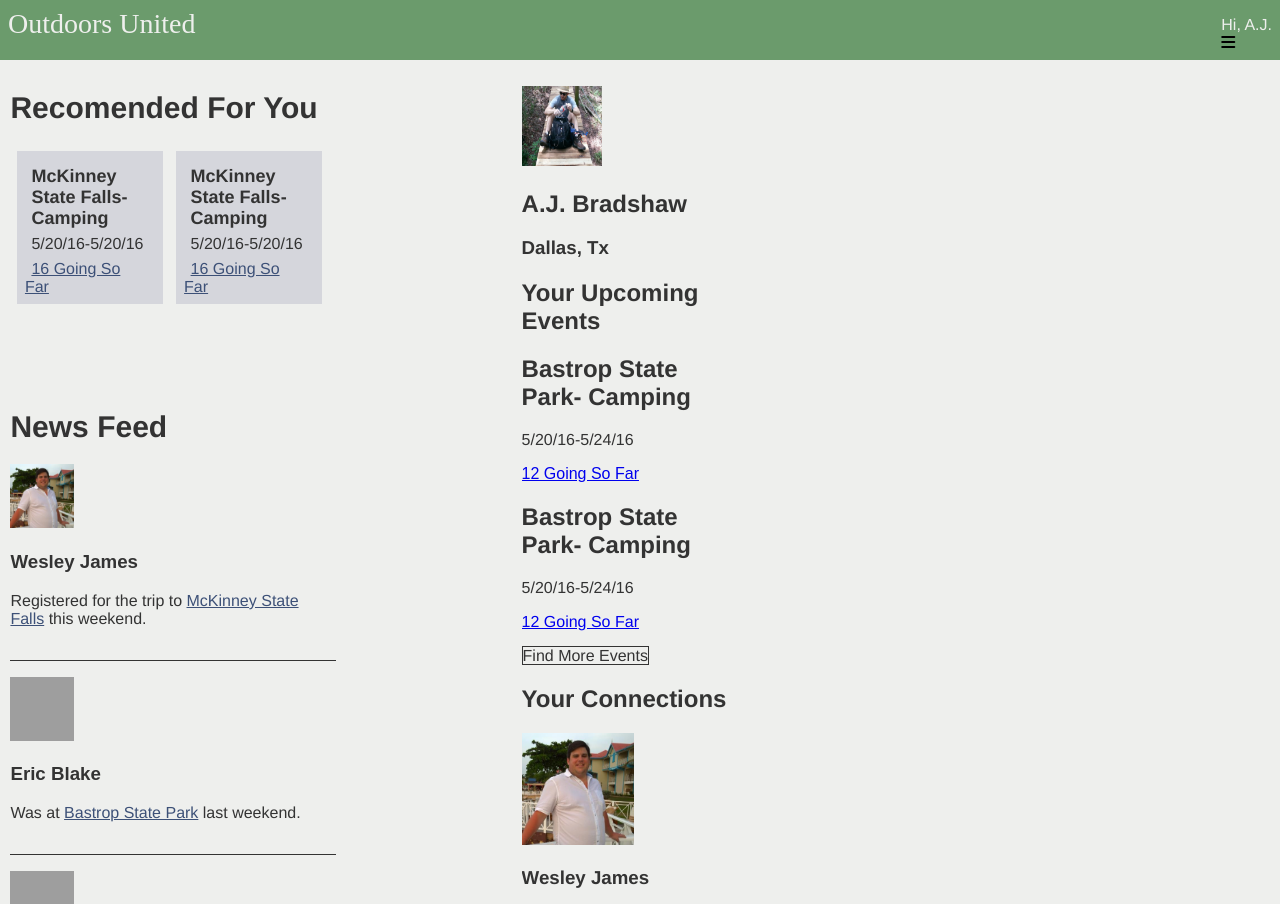
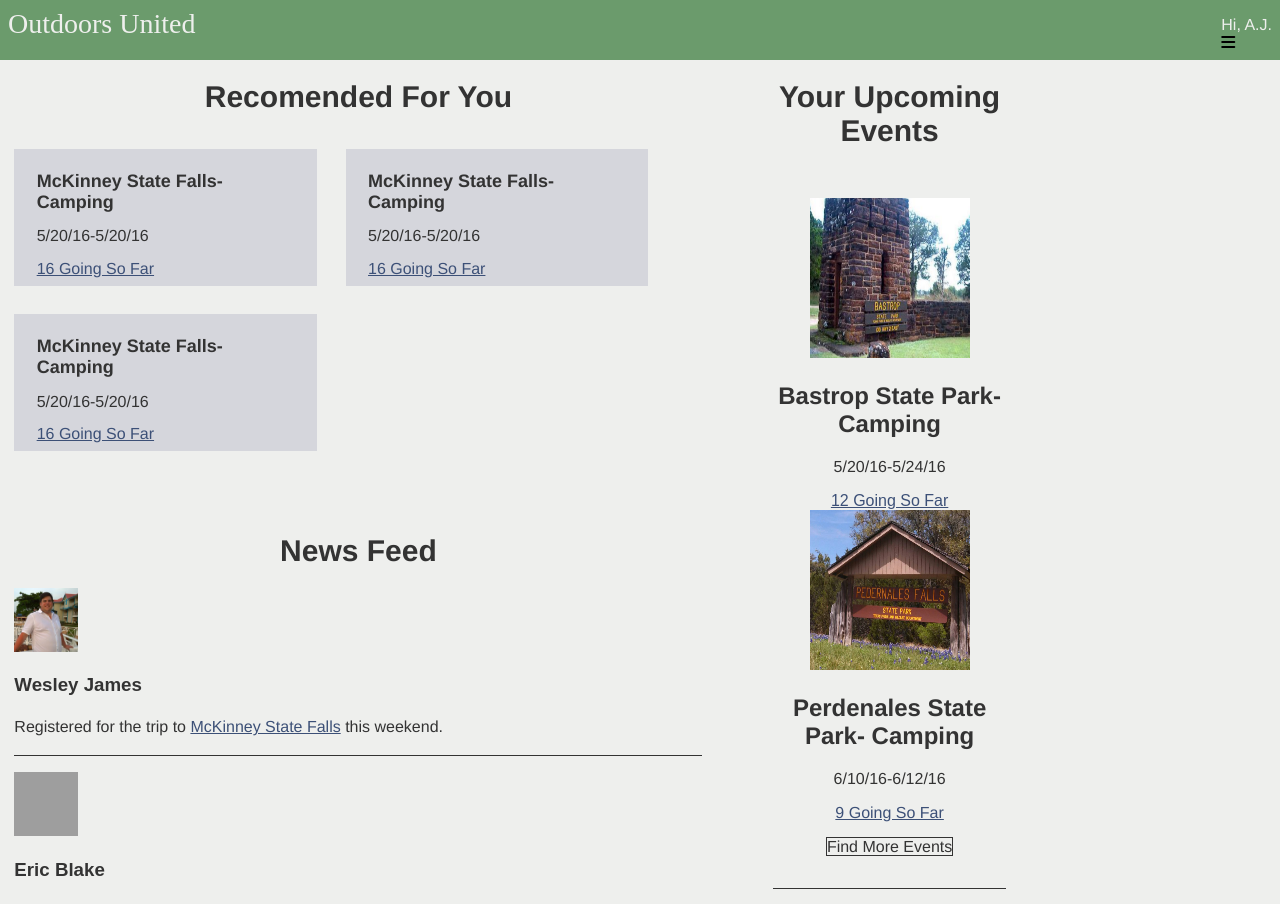
Before and after one commit to EricBlake/Outdoors-United-V1, a Jekyll site: the page built from outdoorsunited.github.io/dashboard.html, in a window 1280 px wide, cut to the strip 0-904 px from the top of the page. Built offline with Jekyll 4.4.1, drawn with Linux system fonts in a browser that asks for light colours; nearby versions of some CDN libraries; grey boxes are pictures that could not be loaded.

Commit message:
pushing updates to Home Page and background image

```diff
--- a/outdoorsunited.github.io/_sass/_base.scss
+++ b/outdoorsunited.github.io/_sass/_base.scss
@@ -1,20 +1,21 @@
 .dash_wrapper{
-
+	margin:2%;
 	margin:0 auto;
 
-	overflow:hidden;
 
 
 	.recomended{
+
 		box-sizing:border-box;
 		overflow:hidden;
-		padding-bottom:5em;
+		padding-bottom:3em;
 
 		h1{
 			font-family: $body_font;
 			font-weight: 800;
 			font-size: $header_size;
 			color:$font_color;
+			text-align: center;
 		}
 
 		.event_wrapper{
@@ -71,11 +72,13 @@
 	//--------------------------------------------------News Feed-->
 
 	.news_feed{
+		margin:2%;
 
 		h1{
 			font-family: $body_font;
 			font-size: $header_size;
 			color: $font_color;
+			text-align: center;
 		}
 
 
@@ -107,23 +110,27 @@
 
 					h3{
 						font-family: $body_font;
-						margin-bottom: 0em;
+						margin-bottom:0;
+						line-height: 0em;
 					}
 
 					p{
 						font-family: $body_font;
-						margin-top: 0em;
+						margin: 0em;
+						line-height: 1.5em;
 
 
 						a{
-							color: $button_color;
-						}
+							color: $button_color
+
+												}
 					}
 					.trip_photos{
 
 					img{
 						height:5em;
 						width: 5em;
+						margin-bottom:0em;
 
 					}//closing img
 
@@ -132,6 +139,7 @@
 						text-decoration: none;
 						color: $background-color;
 						padding:0.75em;
+						font-size: 14px;
 
 					}//closing view_btn tag
 
@@ -153,6 +161,8 @@
 
 
 	.profile{
+		margin: 2%;
+		display: none;
 
 
 		.profile_img{
@@ -181,10 +191,34 @@
 			}
 
 	.upcoming_events{
+		margin:2%;
+		text-align: center;
+		padding-bottom: 2em;
+		border-bottom:1px solid $font_color;
+			.upcoming_img{
+				width: 10em;
+				margin:0 auto;
+			img{
+				height: 10em;
+				width: 10em;
+
+				}
+			}
+			h1{
+			font-family: $body_font;
+			font-size: $header_size;
+			color: $font_color;
+			text-align: center;
+			padding-bottom: 1em;
+			}
 
 			p{
 				color: $font_color;
 				font-family: $body_font;
+			}
+			a{
+				color: $button_color;
+
 			}
 			.find_more_button{
 				color: $font_color;
@@ -196,11 +230,17 @@
 	}//closing upcoming_events tag
 
 	.dash_connections{
+		margin:2%;
+		border-bottom:1px solid $font_color;
 
 		.dash_friend{
 			display: inline-block;
 
+
 			.friend_img{
+				height: 7em;
+				width: 7em;
+				margin: 0 auto;
 
 				img{
 					height: 7em;
@@ -223,11 +263,14 @@
 	}//closing dash_connections tag
 
 	.dash_items{
+		margin:2%;
+		text-align: center;
 
 		ul{
 			display: inline-block;
 			font-family: $body_font;
 			color: $font_color;
+			line-height: 1.5em;
 		}
 	}
 
--- a/outdoorsunited.github.io/_sass/_breakpoint1.scss
+++ b/outdoorsunited.github.io/_sass/_breakpoint1.scss
@@ -6,10 +6,22 @@
 
 		.dash_wrapper{
 			float:left;
+			width: 56%;
+
+			.recomended{
+
+			.event_wrapper:nth-of-type(3){
+				display: inline;
+			}
+
+			}//closkng recomended
 
 			}//closing dash_wrapper
 
 		.dash_side{
+			float: right;
+			width: 40%;
+
 
 
 		}//closing dash_side
--- /dev/null
+++ b/outdoorsunited.github.io/_sass/_home.scss
@@ -0,0 +1,35 @@
+//HOME PAGE STYLING//
+
+.home_wrapper{
+
+	.row{
+
+		h1{
+			font-family: $body_font;
+			font-size: $header_size;
+			margin: 2%;
+		}
+
+		.about_site{
+			margin:2%;
+
+			h2{
+				font-family: $body_font;
+				font-size: $subheader_size;
+			}
+
+			p{
+				font-size: $body_size;
+				font-family: $body_font;
+			}
+
+
+		}//closing about_site
+
+		.get_started{
+
+		}
+
+		}//closing row
+
+	}//closing home_wrapper
--- a/outdoorsunited.github.io/css/main.scss
+++ b/outdoorsunited.github.io/css/main.scss
@@ -12,6 +12,7 @@
 $body_size:16px;
 //-------COLORS------------//
 $background_color:#eeefed;
+$background_color_alt:#DCDCDB;
 $main_theme:#6b9b6c;
 $font_color:#333333;
 $accent_color:#DB5936;
@@ -36,7 +37,8 @@
 
 .row {
   overflow: hidden;
-  margin:2%;
+  margin:0 auto;
+
 }
 
 .col {
@@ -97,5 +99,6 @@
         "base",
         "layout",
         "syntax-highlighting",
-        "breakpoint1"
+        "breakpoint1",
+        "home"
 ;
--- a/outdoorsunited.github.io/dashboard.html
+++ b/outdoorsunited.github.io/dashboard.html
@@ -6,7 +6,7 @@
 
 		<div class="row">
 
-			<div class="col col-8">
+			<div class="col col-12">
 
 			<!--_____________________________RECOMENDEDED EVENTS SECTION-->
 
@@ -115,7 +115,7 @@
 					</div><!--closing news_event-->
 
 				</div><!--closing news_feed-->
-			</div><!--closing col col-8 tag-->
+			</div><!--closing col col-12 tag-->
 
 		</div><!--closing row tag-->
 
@@ -127,7 +127,7 @@
 
 		<div class="row">
 
-			<div class="col col-4">
+			<div class="col col-6">
 
 				<div class="profile">
 
@@ -140,22 +140,27 @@
 
 				</div><!--cloing profile-->
 
-				<h2>Your Upcoming Events</h2>
+
 
 				<div class="upcoming_events">
-
+					<h1>Your Upcoming Events</h1>
+					<div class="upcoming_img">
+						<img src="/images/bastrop.png">
+					</div>
 					<H2>Bastrop State Park- Camping</H2>
 					<p>5/20/16-5/24/16</p>
 					<a href="#">12 Going So Far</a>
 
 
-				</div><!--closing upcoming_events-->
 
-				<div class="upcoming_events">
 
-					<H2>Bastrop State Park- Camping</H2>
-					<p>5/20/16-5/24/16</p>
-					<p><a href="#">12 Going So Far</a></p>
+
+					<div class="upcoming_img">
+						<img src="/images/perdenales.png">
+					</div>
+					<H2>Perdenales State Park- Camping</H2>
+					<p>6/10/16-6/12/16</p>
+					<p><a href="#">9 Going So Far</a></p>
 					<a class="find_more_button" href="#">Find More Events</a>
 				</div><!--closing upcoming_events-->
 
--- a/outdoorsunited.github.io/home.html
+++ b/outdoorsunited.github.io/home.html
@@ -11,7 +11,7 @@
 			<h1>Outdoors United</h1>
 
 			<div class="about_site">
-				<p>Welcome to Outdoors United!</p>
+				<H2>Welcome to Outdoors United!</H2>
 				<p>We are interactive site that allow you to take control of your outdoor experience. Whether you are a skilled outdoorsman or just looking for something to do next weekend, with us you can plan your hiking and camping events. You can meet new people that are as interested in the Great Outdoors as much as you are.</p>
 
 
```
Also changed, not shown: outdoorsunited.github.io/images/bastrop.png (added), outdoorsunited.github.io/images/forestsky.jpg (added), outdoorsunited.github.io/images/perdenales.png (added).
